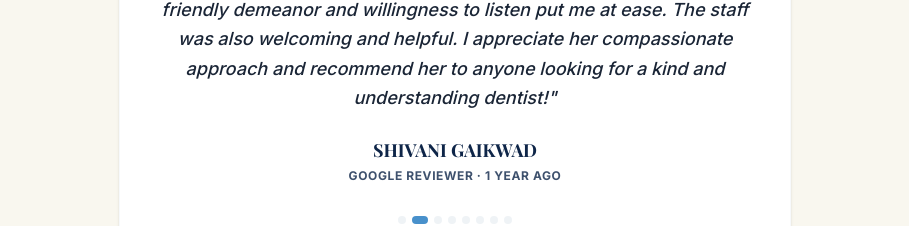
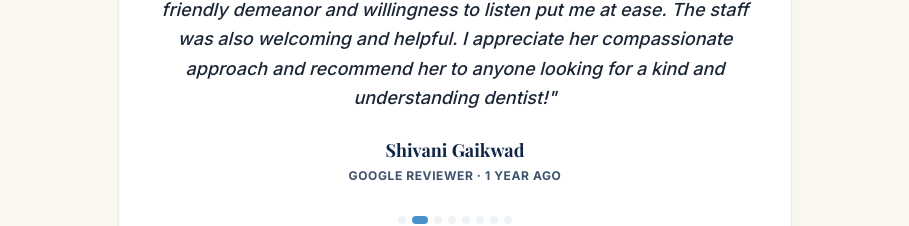
Before and after one commit to divyankk14/keystonedentalcare, a React (Vite) app: page / in a window 1280 px wide. Shown: the part 5671-5897 px from the top of the page, without its empty margins (185-1094 px from the left). Built offline with nearby package versions, Linux system fonts and the light colour scheme; no server answers; the database is empty; a web font is replaced by a local one.

Commit message:
Fix typography and capitalization in reviews

```diff
--- a/src/components/Reviews.jsx
+++ b/src/components/Reviews.jsx
@@ -12,7 +12,7 @@ export default function Reviews() {
       date: '2 years ago',
     },
     {
-      name: 'SHIVANI GAIKWAD',
+      name: 'Shivani Gaikwad',
       text: "I had a great experience with Dr. Sayali Dethe. She's very caring and gentle, making me feel comfortable during my appointment. Her friendly demeanor and willingness to listen put me at ease. The staff was also welcoming and helpful. I appreciate her compassionate approach and recommend her to anyone looking for a kind and understanding dentist!",
       rating: 5,
       date: '1 year ago',
@@ -37,7 +37,7 @@ export default function Reviews() {
     },
     {
       name: 'Priyanka Shete',
-      text: 'The full review is - My experience was very good. Doctor is very cooperative and experienced. No pain is there while operating, its good.👍🏻',
+      text: 'My experience was very good. Doctor is very cooperative and experienced. No pain is there while operating, its good.👍🏻',
       rating: 5,
       date: '3 weeks ago',
     },
@@ -48,7 +48,7 @@ export default function Reviews() {
       date: '1 year ago',
     },
     {
-      name: 'kalpana',
+      name: 'Kalpana',
       text: 'I visited for my front tooth filling and the experience was great. Highly recommended. 👍🏻',
       rating: 5,
       date: '3 days ago',
```
